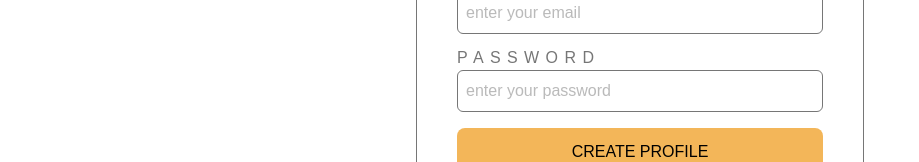
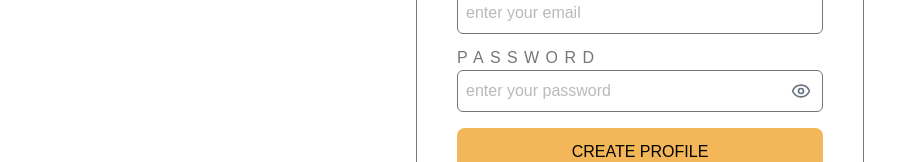
Before and after one commit to escrow-africa/escrow-frontend, a Next.js app: page / in a window 1280 px wide. Shown: the part 545-707 px from the top of the page, without its empty margins (0-919 px from the left). Built offline with nearby package versions, Linux system fonts and the light colour scheme; no server answers.

Commit message:
feat: add reusable Input component with optional password visibility toggle

```diff
--- a/components/Input.tsx
+++ b/components/Input.tsx
@@ -1,13 +1,32 @@
-import React from "react";
+"use client";
+
+import React, { useState } from "react";
+import { Eye, EyeOff } from "lucide-react";
 
 type InputProps = React.InputHTMLAttributes<HTMLInputElement>;
 
-const Input = (props: InputProps) => {
+const Input = ({ type, className, ...props }: InputProps) => {
+  const [showPassword, setShowPassword] = useState(false);
+  const isPassword = type === "password";
+  const currentType = isPassword && showPassword ? "text" : type;
+
   return (
-    <input
-      {...props}
-      className="border border-[#767676] p-2 rounded-md w-full"
-    />
+    <div className="relative w-full">
+      <input
+        type={currentType}
+        {...props}
+        className={`border border-[#767676] p-2 rounded-md w-full ${isPassword ? "pr-10" : ""} ${className || ""}`}
+      />
+      {isPassword && (
+        <button
+          type="button"
+          onClick={() => setShowPassword(!showPassword)}
+          className="absolute right-3 top-1/2 -translate-y-1/2 text-gray-500 hover:text-gray-700 focus:outline-none"
+        >
+          {showPassword ? <EyeOff size={20} /> : <Eye size={20} />}
+        </button>
+      )}
+    </div>
   );
 };
 
```
